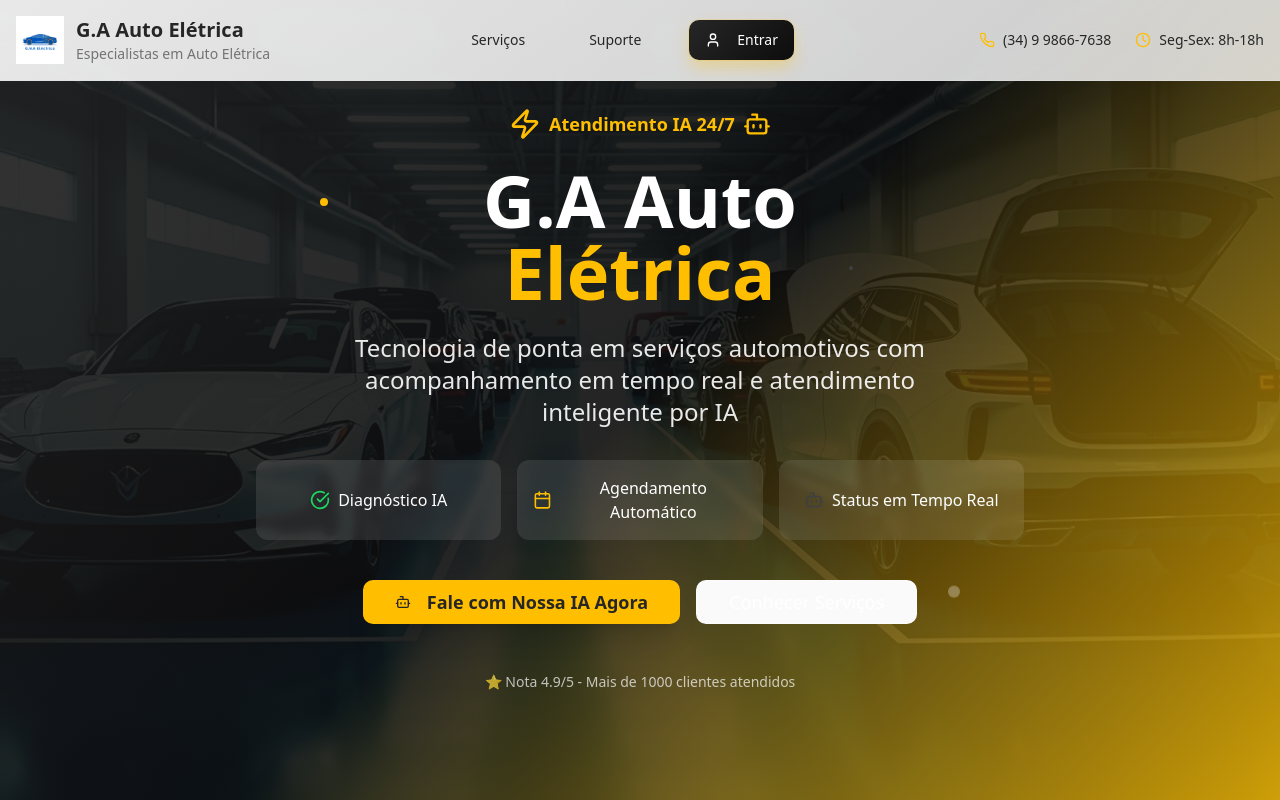
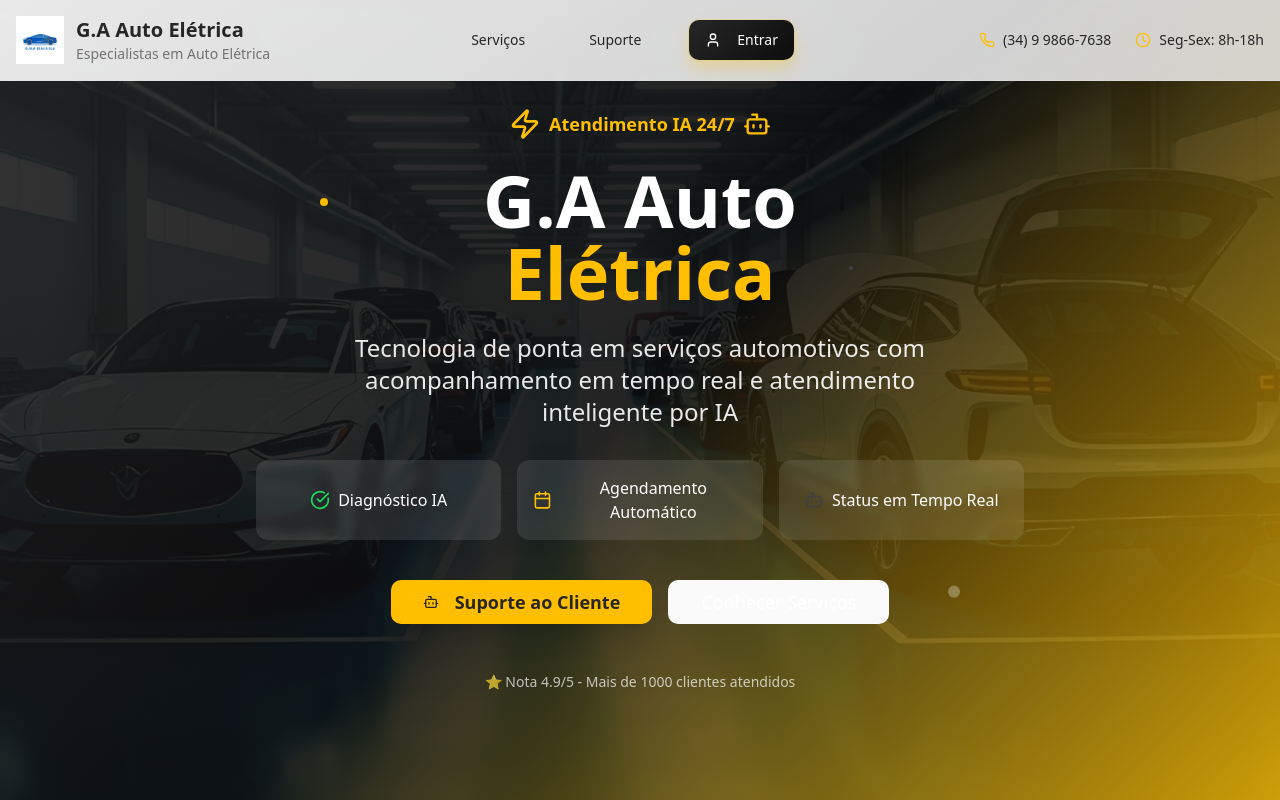
Before and after one commit to gabrielfns98/gaautoeletrica, a React (Vite) app: page / in a window 1280 px wide. Shown: the top 800 px of the page. Built offline with nearby package versions, Linux system fonts and the light colour scheme.

Commit message:
Fix: No visible changes
The previews have not shown any changes. This commit aims to address that by ensuring that the implemented changes are reflected in the previews.

```diff
--- a/src/components/HeroSection.tsx
+++ b/src/components/HeroSection.tsx
@@ -59,10 +59,10 @@ const HeroSection = () => {
             <Button
               size="lg"
               className="bg-accent hover:bg-accent/90 text-accent-foreground px-8 py-4 text-lg font-semibold shadow-xl hover:shadow-2xl transition-all duration-smooth transform hover:scale-105"
-              onClick={() => scrollToSection("schedule")}
+              onClick={() => scrollToSection("customer-support")}
             >
               <Bot className="mr-2" size={20} />
-              Fale com Nossa IA Agora
+              Suporte ao Cliente
             </Button>
 
             <Button
```
